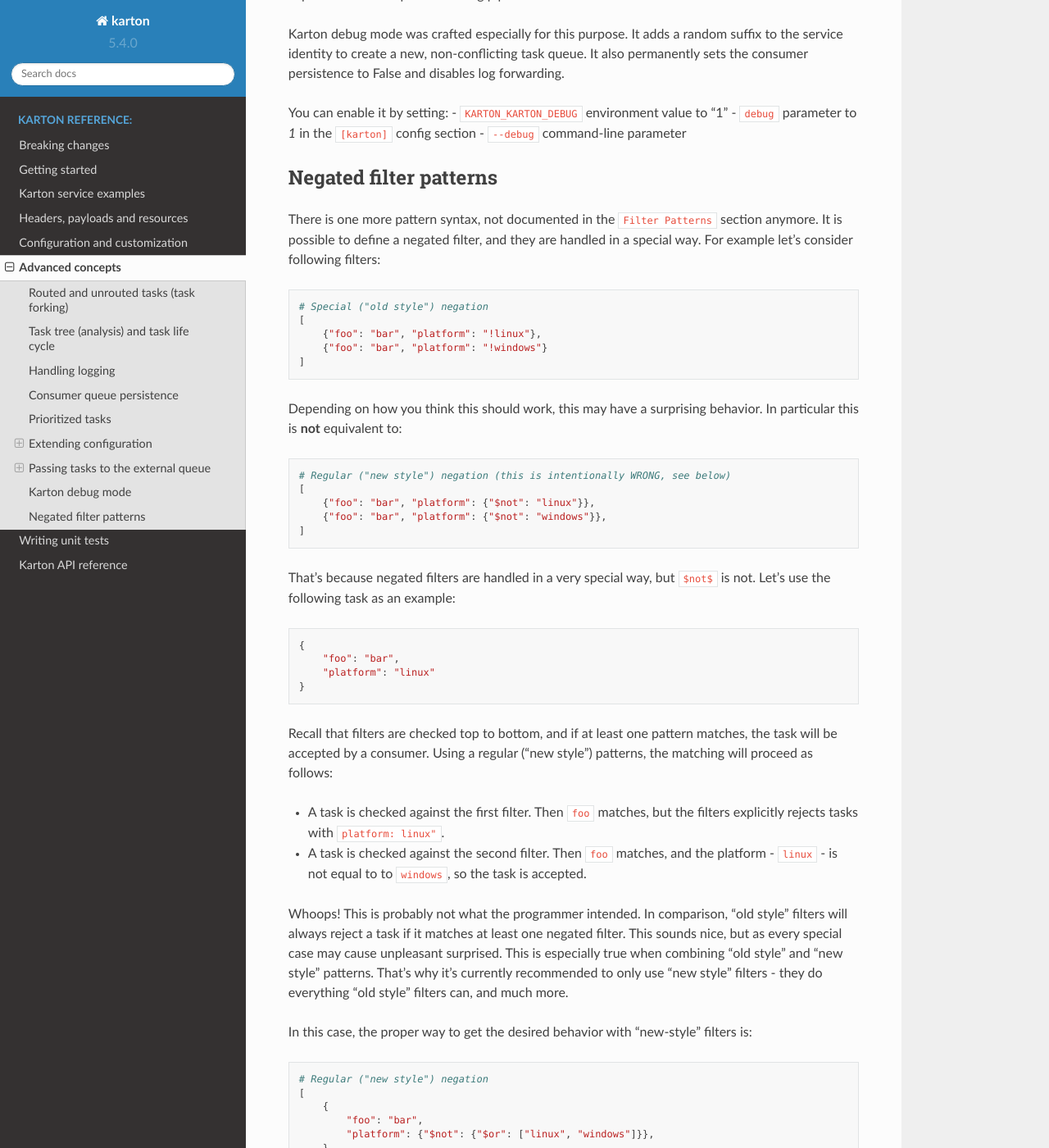
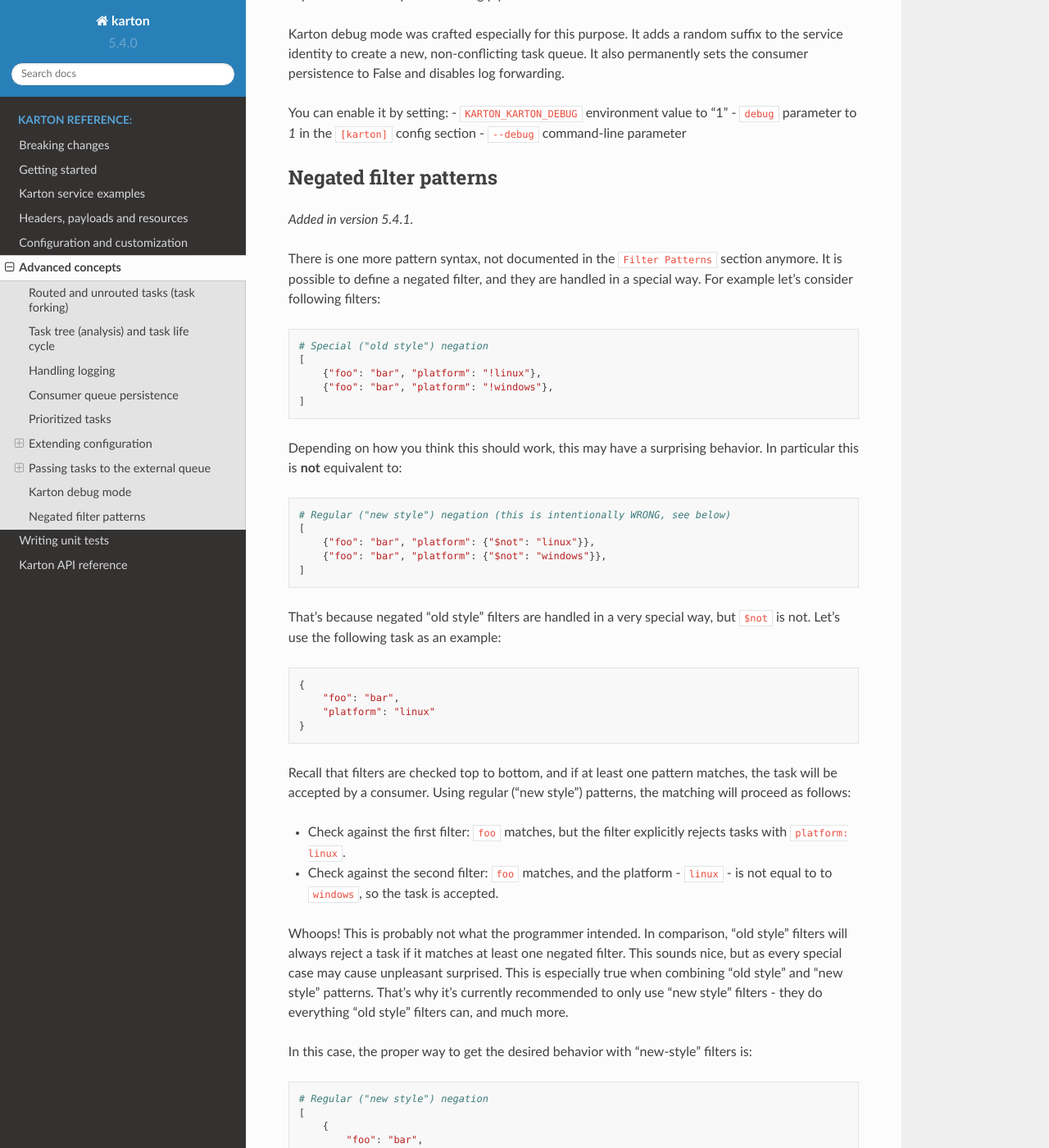
Before and after one commit to CERT-Polska/karton, a Sphinx documentation site: the page built from docs/advanced_concepts.rst, in a window 1280 px wide and 1400 px high, scrolled down 7383 px. Shown: the whole window at 82% size. Built offline with Sphinx 7.4.7 and the Read the Docs theme 2.0.0, drawn with Linux system fonts in a browser that asks for light colours.

Commit message:
Documentation and review comments

```diff
--- a/docs/advanced_concepts.rst
+++ b/docs/advanced_concepts.rst
@@ -249,7 +249,9 @@
 
 
 Negated filter patterns
------------------
+-----------------------
+
+.. versionadded:: 5.4.1
 
 There is one more pattern syntax, not documented in the :code:`Filter Patterns` section anymore.
 It is possible to define a negated filter, and they are handled in a special way. For example let's consider following filters:
@@ -259,7 +261,7 @@
     # Special ("old style") negation
     [
         {"foo": "bar", "platform": "!linux"},
-        {"foo": "bar", "platform": "!windows"}
+        {"foo": "bar", "platform": "!windows"},
     ]
 
 Depending on how you think this should work, this may have a surprising behavior. In particular this is **not** equivalent to:
@@ -272,7 +274,7 @@
         {"foo": "bar", "platform": {"$not": "windows"}},
     ]
 
-That's because negated filters are handled in a very special way, but :code:`$not$` is not. Let's use the following task as an example:
+That's because negated "old style" filters are handled in a very special way, but :code:`$not` is not. Let's use the following task as an example:
 
 .. code-block:: python
 
@@ -282,10 +284,10 @@
     }
 
 Recall that filters are checked top to bottom, and if at least one pattern matches, the task will be accepted by a consumer.
-Using a regular ("new style") patterns, the matching will proceed as follows:
+Using regular ("new style") patterns, the matching will proceed as follows:
 
-- A task is checked against the first filter. Then :code:`foo` matches, but the filters explicitly rejects tasks with :code:`platform: linux"`.
-- A task is checked against the second filter. Then :code:`foo` matches, and the platform - :code:`linux` - is not equal to to :code:`windows`, so the task is accepted.
+- Check against the first filter: :code:`foo` matches, but the filter explicitly rejects tasks with :code:`platform: linux`.
+- Check against the second filter: :code:`foo` matches, and the platform - :code:`linux` - is not equal to to :code:`windows`, so the task is accepted.
 
 Whoops! This is probably not what the programmer intended. In comparison, "old style" filters will always reject a task if it matches at least one negated filter.
 This sounds nice, but as every special case may cause unpleasant surprised. This is especially true when combining "old style" and "new style" patterns.
@@ -299,7 +301,7 @@
     [
         {
             "foo": "bar",
-            "platform": {"$not": {"$or": ["linux", "windows"]}},
+            "platform": {"$not": {"$or": ["linux", "windows"]}},,
         }
     ]
 
```
Also changed, not shown: docs/task_headers_payloads.rst (+36 -4 lines), 6 other files.
